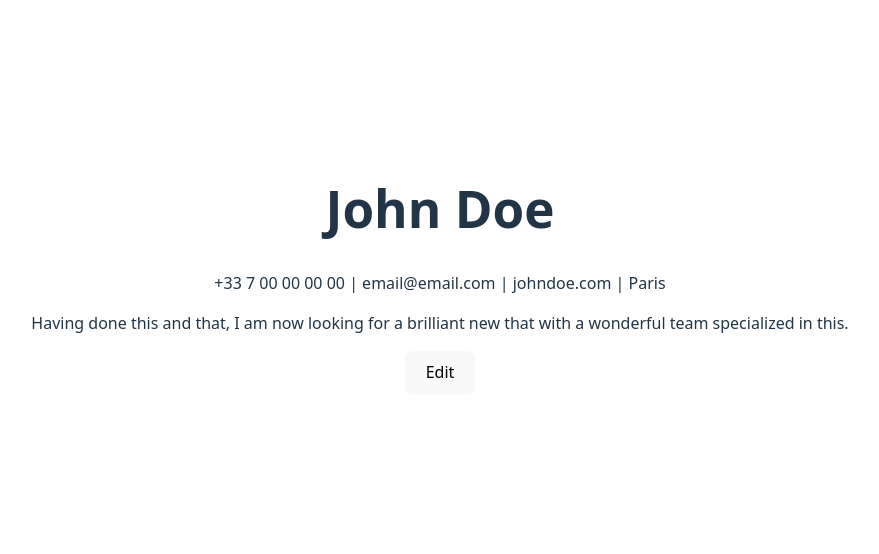
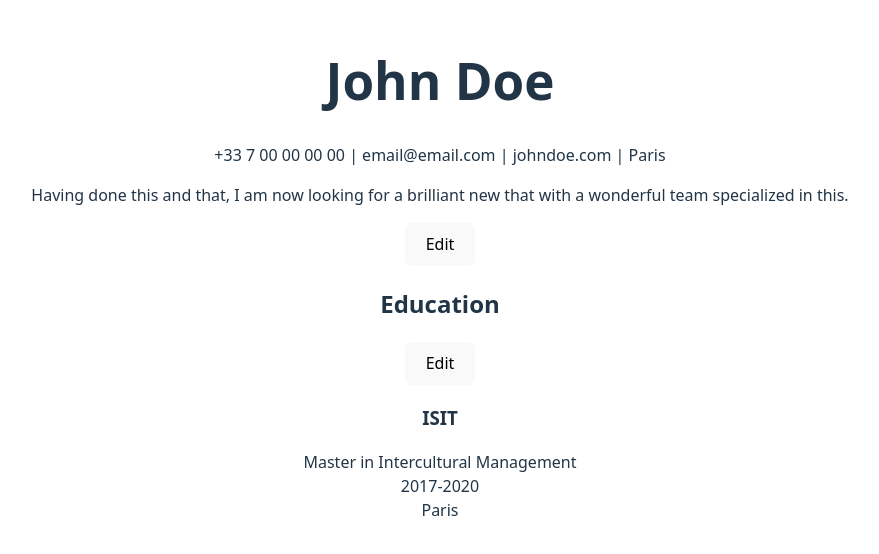
Before and after one commit to palma-t/cv-application, a React (Vite) app: page / in a window 1280 px wide. Shown: the part 130-684 px from the top of the page, without its empty margins (200-1079 px from the left). Built offline with nearby package versions, Linux system fonts and the light colour scheme.

Commit message:
Added education part

```diff
--- a/src/App.jsx
+++ b/src/App.jsx
@@ -1,11 +1,15 @@
 import { useState } from 'react'
 import './App.css'
 import Intro from './components/intro.jsx'
+import Education from './components/education.jsx'
 
 function App() {
 
   return (
-    <Intro />
+    <>
+      <Intro />
+      <Education />
+    </>
   )
 }
 
--- a/src/components/education.jsx
+++ b/src/components/education.jsx
@@ -0,0 +1,72 @@
+import { useState } from 'react'
+import useToggle from './toggle.jsx'
+
+function Education(){
+    const [isVisible, toggleVisibility] = useToggle();
+
+    const [schoolName, setSchoolName] = useState("ISIT");
+    const [degree, setDegree] = useState("Master in Intercultural Management");
+    const [dateRange, setDateRange] = useState("2017-2020");
+    const [location, setLocation] = useState("Paris");
+
+    const handleNameChange = (e) => setSchoolName(e.target.value);
+    const handleDegreeChange = (e) => setDegree(e.target.value);
+    const handleDateChange = (e) => setDateRange(e.target.value);
+    const handleLocationChange = (e) => setLocation(e.target.value);
+
+    return (
+        <>
+            <>
+                <div class="section-header">
+                    <h2 class="section-header">Education</h2>
+                    {!isVisible && <button onClick={toggleVisibility}>Edit</button>}
+                </div>
+                <div>
+                    <h3>{schoolName}</h3>
+                    <div>{degree}</div>
+                    <div>{dateRange}</div>
+                    <div>{location}</div>
+                </div>
+            </>
+            {isVisible && <>
+                <label>
+                    School Name
+                    <input
+                    type="text"
+                    value={schoolName}
+                    onChange={handleNameChange}
+                    />
+                </label>
+
+                <label>
+                    Degree
+                    <input
+                    type="text"
+                    value={degree}
+                    onChange={handleDegreeChange}
+                    />
+                </label>
+                <label>
+                    Location
+                    <input
+                    type="text"
+                    value={location}
+                    onChange={handleLocationChange}
+                    />
+                </label>
+                <label>
+                    Date
+                    <input
+                    type="text"
+                    value={dateRange}
+                    onChange={handleDateChange}
+                    />
+                </label>
+                <button onClick={toggleVisibility}>Save</button>
+            </>}
+        </>
+    )
+
+}
+
+export default Education
```
